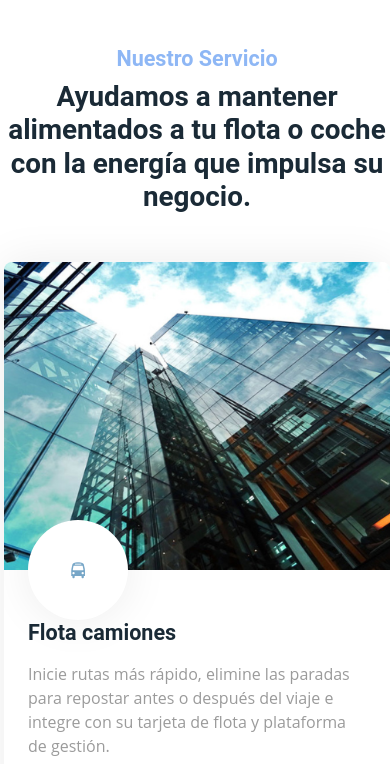
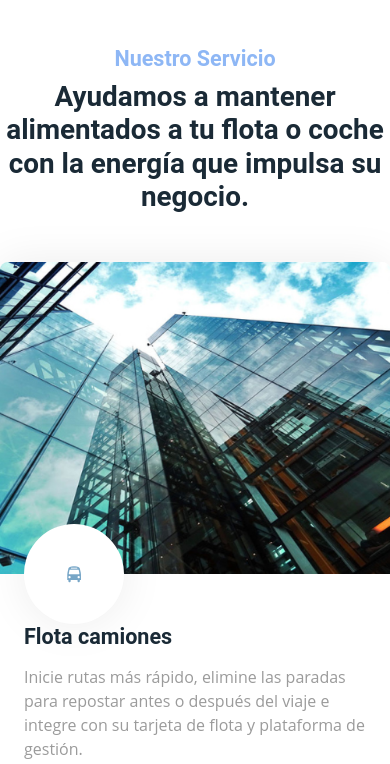
Before and after one commit to Msoviedo/primefuel, a website: page index.html in a window 390 px wide. Shown: the part 710-1474 px from the top of the page. Drawn offline with nearby package versions, Linux system fonts and the light colour scheme.

Commit message:
final ok

```diff
--- a/css/estilos2.css
+++ b/css/estilos2.css
@@ -512,13 +512,15 @@ html, body {
 @media (max-width: 575.98px) {
 
   .container, .container-fluid, .container-sm, .container-md, .container-lg, .container-xl, .container-xxl{
-     padding-left: 2px;
-
-    padding-right: 0px;
+     padding-left: 0px;
+     padding-right: 0px;
 
     }
 
+    .row{
+    --bs-gutter-x: 0px;
 
+      }
 
   .contenedorgeneral{
     display: block;
--- a/index.html
+++ b/index.html
@@ -147,7 +147,7 @@
                                     <li><h6><i class="far fa-dot-circle text-success mr-3"></i>Planificación de visita</h6></li>
                                 </ul>
 
-                                <a href="productos.html" class="boton btn btn-primary rounded-pill py-3 px-5 mt-2" >¿Quieres saber más?</a>
+                                <a href="productos.html" class="btn btn-primary rounded-pill py-2 px-2 mt-2" >¿Quieres saber más?</a>
                             </div>
                         </div>
                     </div>
```
